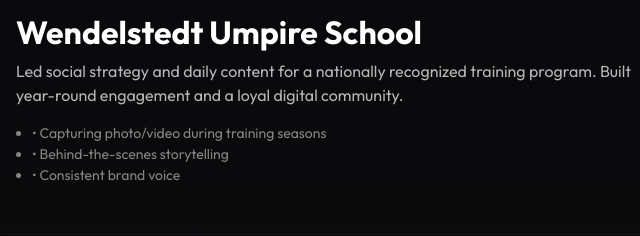
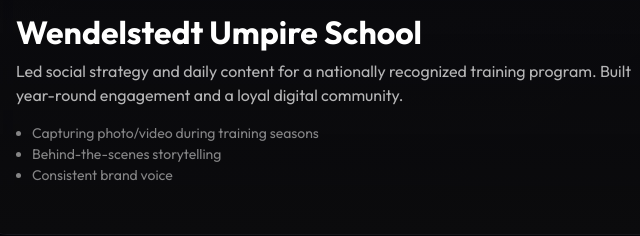
Before and after one commit to owlstechbd/Matt-Carlyon, a plain HTML site: page index.html in a window 1280 px wide. Shown: the part 2205-2441 px from the top of the page, 111-751 px from the left. Drawn offline with nearby package versions, Linux system fonts and the light colour scheme.

Commit message:
dfgjjhfsd

```diff
--- a/index.html
+++ b/index.html
@@ -144,9 +144,9 @@
               <h4 class="h2 fw-bold">Wendelstedt Umpire School</h4>
               <p class="text-white-70">Led social strategy and daily content for a nationally recognized training program. Built year-round engagement and a loyal digital community.</p>
               <ul class="text-white-50 small ps-3">
-                <li>• Capturing photo/video during training seasons</li>
-                <li>• Behind-the-scenes storytelling</li>
-                <li>• Consistent brand voice</li>
+                <li>Capturing photo/video during training seasons</li>
+                <li>Behind-the-scenes storytelling</li>
+                <li>Consistent brand voice</li>
               </ul>
             </div>
           </div>
@@ -181,7 +181,7 @@
                 <img src="images/6.jpeg" alt="gallery image">
                 <img src="images/7.jpeg" alt="gallery image">
                 <img src="images/8.jpeg" alt="gallery image">
-                <img src="images/9.jpeg" alt="gallery image">
+                <img src="images/9.JPG" alt="gallery image">
                 <img src="images/1.jpeg" alt="gallery image">
                 <img src="images/2.jpeg" alt="gallery image">
                 <img src="images/3.jpeg" alt="gallery image">
```
